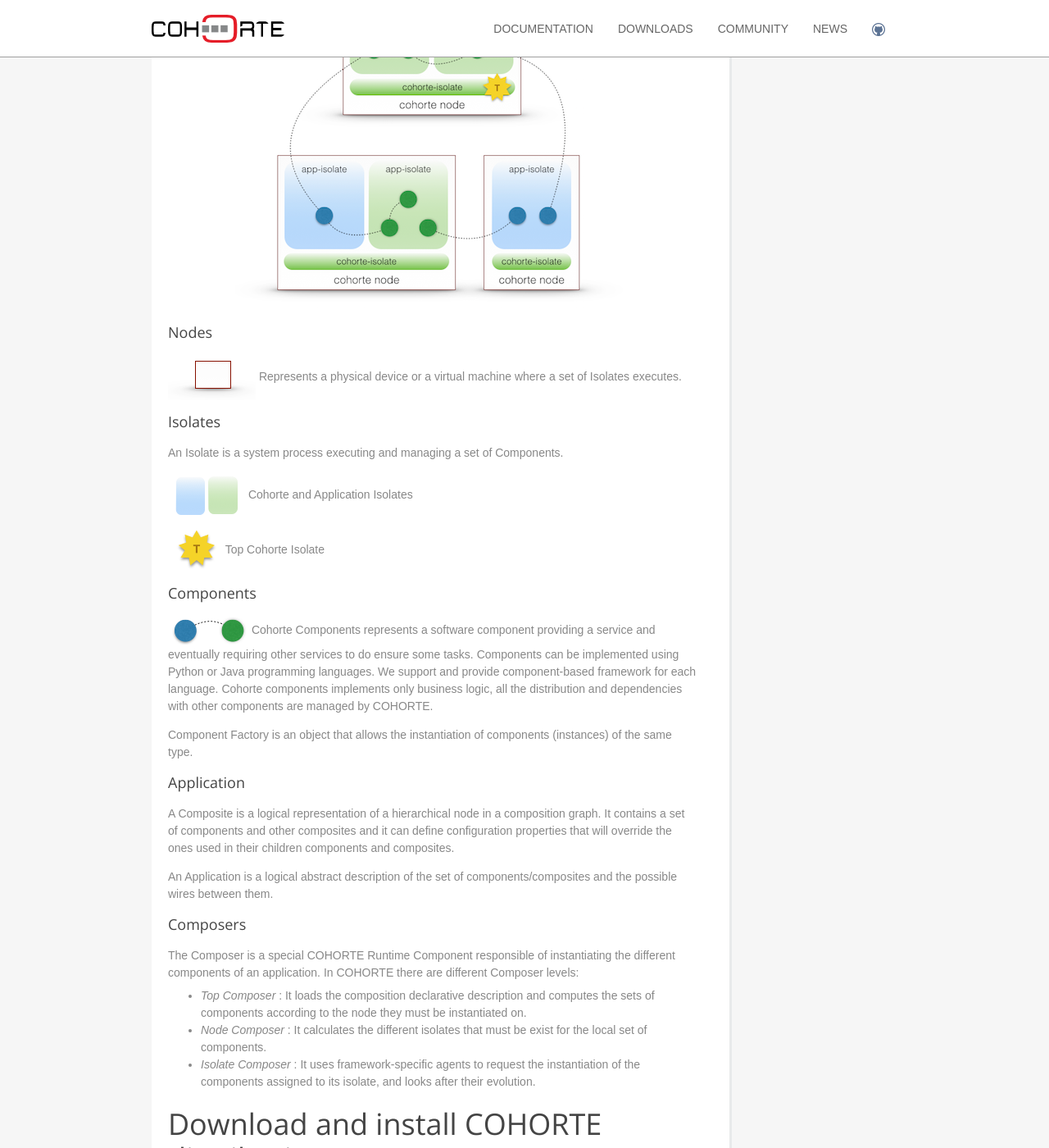
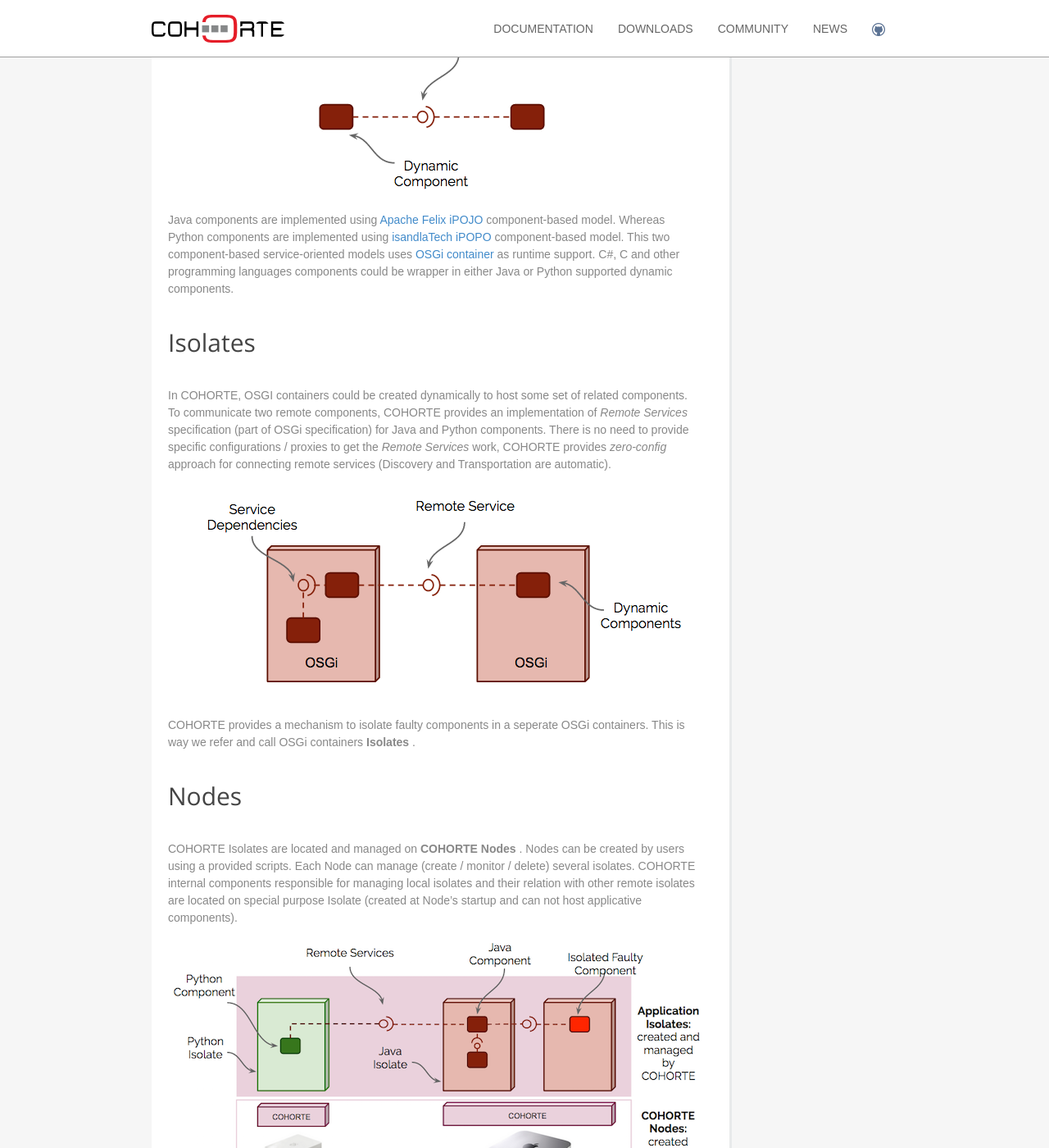
Before and after one commit to cohorte/cohorte.github.io, a Jekyll site: the page docs/1.x/refdoc.html, which Jekyll copies as it is, in a window 1280 px wide and 1400 px high, scrolled down 3370 px. Shown: the whole window at 82% size. Built offline with Jekyll 4.4.1, drawn with Linux system fonts in a browser that asks for light colours; some of the changed text lies outside the part shown.

Commit message:
Updating reference documentation

```diff
--- a/docs/1.x/refdoc.html
+++ b/docs/1.x/refdoc.html
@@ -103,6 +103,20 @@
       <div class="span12">
           <div class="main-page-column" style="width: 75%;">
 
+            <div class="row-fluid">
+                <div class="col-md-6">
+
+                </div>
+                <div class="col-md-6">
+                    <div class="pull-right">
+
+                    </div>
+                </div>
+            </div>
+            <br/>
+            <br/>
+            <br/>
+
 
 
             <div id="docgen-start"></div>
@@ -141,7 +155,7 @@
       Service-oriented Component-based Applications
      </h3>
      <p>
-      COHORTE provides a framework to construct modularised applications consisting of software components that uses software services provided by other components. This approach allows to construct IT applications as mean of a set of components providing and requiring services.
+      COHORTE provides a framework to construct modularised applications consisting of software components that uses software services provided by other components. This approach allows to construct IT applications as mean of a set of components providing and requiring services. COHORET is compliant to OSGi specification.
      </p>
     </div>
     <div class="col-md-6">
@@ -175,7 +189,7 @@
       Components Distribution
      </h3>
      <p>
-      COHORTE developers provides only implementations for the different components providing or requiring services. At runtime, the concret placement of components in execution nodes is managed by the COHORTE runtime. Two component can work together transparantly even they are located on two seperate machines.
+      COHORTE developers provides only implementations for the different components providing or requiring services. At runtime, the concret placement of components in execution nodes is managed by the COHORTE runtime. Two components can work together transparantly even they are located on two seperate machines.
      </p>
     </div>
     <div class="col-md-6">
@@ -235,17 +249,12 @@
    </div>
    <div id="one-page-generator-end">
    </div>
-   <h2 id="convinced">
-    Convinced?
-   </h2>
-   <p>
-    If COHORTE is what you want for your IT applications, try it out!
-    <a href="/docs/1.x/tutorials">
-     Here are some resources to get
-started
-    </a>
-    .
-   </p>
+   <!--
+## Convinced?
+
+If COHORTE is what you want for your IT applications, try it out! [Here are some resources to get
+started](/docs/1.x).
+-->
    <h2 id="about">
     About
    </h2>
@@ -269,64 +278,83 @@
  </head>
  <body>
   <div id="toc_magic">
-   <h2 id="key-concepts-of-cohorte">
-    Key Concepts of Cohorte
+   <p>
+    A COHORTE system is a set of (distributed) Software Components connected together using services to ensure some functionality.
+   </p>
+   <p>
+    In the following sub-section, we detail the main concepts behind COHORET system.
+   </p>
+   <h2 id="dynamic-components">
+    Dynamic Components
    </h2>
    <p>
-    A COHORTE system is a set of (distributed) Software Components connected together to ensure some functionality.
-   </p>
-   <p>
-    The following picture illistrates the overall view of COHORTE system. Each elements is detailed hereafter.
+    COHORTE Components represents a software component providing a service and eventually requiring other services to do ensure some tasks. Components can be implemented using Python or Java programming languages. We support and provide component-based framework for each language. Cohorte components implements only business logic, all the distribution and dependencies with other components are managed by COHORTE. Components can be deployed and removed dynamically without stopping the system.
    </p>
    <p style="text-align:center;">
-    <img src="http://cohorte.github.io/docs/1.x/key-concepts/cohorte-concepts.png"/>
-   </p>
-   <h4 id="nodes">
+    <img src="http://cohorte.github.io/docs/1.x/key-concepts/key-convepts-img1.png"/>
+   </p>
+   <p>
+    Java components are implemented using
+    <a href="http://felix.apache.org/documentation/subprojects/apache-felix-ipojo.html">
+     Apache Felix iPOJO
+    </a>
+    component-based model.
+Whereas Python components are implemented using
+    <a href="http://ipopo.coderxpress.net/">
+     isandlaTech iPOPO
+    </a>
+    component-based model. This two component-based service-oriented models uses
+    <a href="http://www.osgi.org">
+     OSGi container
+    </a>
+    as runtime support. C#, C and other programming languages components could be wrapper in either Java or Python supported dynamic components.
+   </p>
+   <h2 id="isolates">
+    Isolates
+   </h2>
+   <p>
+    In COHORTE, OSGI containers could be created dynamically to host some set of related components. To communicate two remote components, COHORTE provides an implementation of
+    <em>
+     Remote Services
+    </em>
+    specification (part of OSGi specification) for Java and Python components. There is no need to provide specific configurations / proxies to get the
+    <em>
+     Remote Services
+    </em>
+    work, COHORTE provides
+    <em>
+     zero-config
+    </em>
+    approach for connecting remote services (Discovery and Transportation are automatic).
+   </p>
+   <p style="text-align:center;">
+    <img src="http://cohorte.github.io/docs/1.x/key-concepts/key-convepts-img2.png"/>
+   </p>
+   <p>
+    COHORTE provides a mechanism to isolate faulty components in a seperate OSGi containers. This is way we refer and call OSGi containers
+    <strong>
+     Isolates
+    </strong>
+    .
+   </p>
+   <h2 id="nodes">
     Nodes
-   </h4>
-   <p>
-    <img alt="Cohorte Node" src="http://cohorte.github.io/docs/1.x/key-concepts/cohorte-node.png"/>
-    Represents a physical device or a virtual machine where a set of Isolates executes.
-   </p>
-   <h4 id="isolates">
-    Isolates
-   </h4>
-   <p>
-    An Isolate is a system process executing and managing a set of Components.
-   </p>
-   <p>
-    <img alt="Cohorte Isolates" src="http://cohorte.github.io/docs/1.x/key-concepts/cohorte-composites.png"/>
-    Cohorte and Application Isolates
-   </p>
-   <p>
-    <img alt="Cohoret Top Isolate" src="http://cohorte.github.io/docs/1.x/key-concepts/cohorte-top-isolate.png"/>
-    Top Cohorte Isolate
-   </p>
-   <h4 id="components">
-    Components
-   </h4>
-   <p>
-    <img alt="Cohorte Components" src="http://cohorte.github.io/docs/1.x/key-concepts/cohorte-components.png"/>
-    Cohorte Components represents a software component providing a service and eventually requiring other services to do ensure some tasks. Components can be implemented using Python or Java programming languages. We support and provide component-based framework for each language.
-Cohorte components implements only business logic, all the distribution and dependencies with other components are managed by COHORTE.
-   </p>
-   <p>
-    Component Factory is an object that allows the instantiation of components (instances) of the same type.
-   </p>
-   <h4 id="application">
-    Application
-   </h4>
-   <p>
-    A Composite is a logical representation of a hierarchical node in a composition graph. It contains a set of components and other composites and it can define configuration properties that will override the ones used in their children components and composites.
-   </p>
-   <p>
-    An Application is a logical abstract description of the set of components/composites and the possible wires between them.
-   </p>
-   <h4 id="composers">
+   </h2>
+   <p>
+    COHORTE Isolates are located and managed on
+    <strong>
+     COHORTE Nodes
+    </strong>
+    . Nodes can be created by users using a provided scripts. Each Node can manage (create / monitor / delete) several isolates. COHORTE internal components responsible for managing local isolates and their relation with other remote isolates are located on special purpose Isolate (created at Node’s startup and can not host applicative components).
+   </p>
+   <p style="text-align:center;">
+    <img src="http://cohorte.github.io/docs/1.x/key-concepts/key-convepts-img3.png"/>
+   </p>
+   <h2 id="composers">
     Composers
-   </h4>
-   <p>
-    The Composer is a special COHORTE Runtime Component responsible of instantiating the different components of an application. In COHORTE there are different Composer levels:
+   </h2>
+   <p>
+    The Composer is a special COHORTE Runtime Component responsible of instantiating the different components of an application respecting a composition specification. In COHORTE there are different Composer levels:
    </p>
    <ul>
     <li>
@@ -3745,6 +3773,23 @@
             <div id="docgen-end"></div>
 
             <br/>
+
+            <br/>
+            <br/>
+
+            <div class="row-fluid">
+                <div class="col-md-6">
+
+                </div>
+                <div class="col-md-6">
+                    <div class="pull-right">
+
+                    </div>
+                </div>
+            </div>
+
+
+
 
 
 
@@ -3803,7 +3848,7 @@
    <div class="container">
       <div class="copyright">
       <a style="float: left; margin-right: 8px;" href="http://isandlatech.com"><img src="/resources/images/isandlatech-logo-sm-carre.png" alt="isandlaTech logo" /></a>
-      <p style="float: left;"><br/>Copyright &copy; 2011-<span class="current-year"></span> isandla<i>Tech</i> S.A.R.L<br/>3 chemin du vieux chêne. 38240 Meylan, France</p>
+      <p style="float: left;"><br/>Copyright &copy; 2011-2015<span class="current-year"></span> isandla<i>Tech</i> SAS<br/>3 chemin du vieux chêne. 38240 Meylan, France</p>
       </div>
       <div class="cohorte-logo-footer">
         <span style="font-size:70%; color:#aaa;"><a href="http://isandlatech.com">isandla<i>Tech</i></a> is the principal sponsor of </span><img src="/resources/images/cohorte-logo-footer.png" alt="COHORTE footer logo" />
```
Also changed, not shown: other parts of docs/1.x/refdoc.html (+1 -1 lines).
